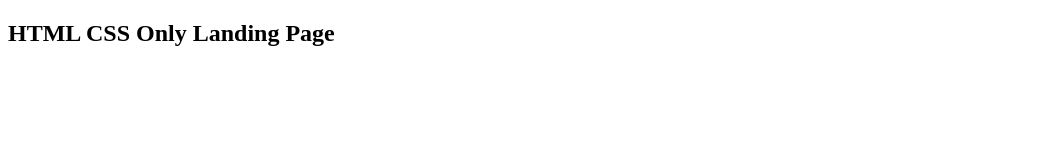
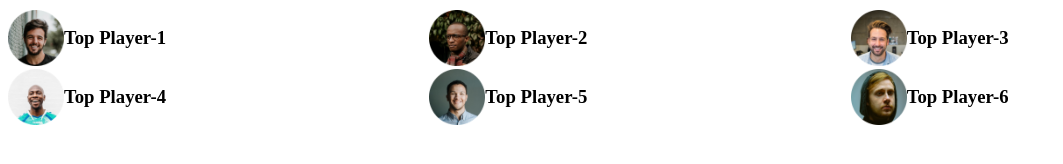
Before and after one commit to PalashHalder/module-10-html-css-only-landing-page, a plain HTML site: page index.html in a window 1280 px wide. Shown: the whole page, without its empty margins (0-1063 px from the left). Drawn offline with Linux system fonts and the light colour scheme.

Commit message:
Use grid and flex layout to align the players

```diff
--- a/index.html
+++ b/index.html
@@ -4,9 +4,53 @@
     <meta charset="UTF-8">
     <meta http-equiv="X-UA-Compatible" content="IE=edge">
     <meta name="viewport" content="width=device-width, initial-scale=1.0">
+    <!-- css style sheet -->
+    <link rel="stylesheet" href="style/style.css">
     <title>HTML CSS Only Landing Page</title>
 </head>
 <body>
-    <h2>HTML CSS Only Landing Page</h2>
+    <!-- header start -->
+    <header>
+
+    </header>
+    <!-- header end -->
+
+    <!-- main start -->
+    <main>
+        <!-- top players and top blogs start -->
+        <section>
+            <div class="top-players">
+                <div class="players">
+                    <!-- .player*6>img[src="images/players/palyer-$.png -->
+                    <div class="player">
+                        <img src="images/players/player-1.png" alt="">
+                        <h3>Top Player-1</h3>
+                    </div>
+                    <div class="player">
+                        <img src="images/players/player-2.png" alt="">
+                        <h3>Top Player-2</h3>
+                    </div>
+                    <div class="player">
+                        <img src="images/players/player-3.png" alt="">
+                        <h3>Top Player-3</h3>
+                    </div>
+                    <div class="player">
+                        <img src="images/players/player-4.png" alt="">
+                        <h3>Top Player-4</h3>
+                    </div>
+                    <div class="player">
+                        <img src="images/players/player-5.png" alt="">
+                        <h3>Top Player-5</h3>
+                    </div>
+                    <div class="player">
+                        <img src="images/players/player-6.png" alt="">
+                        <h3>Top Player-6</h3>
+                    </div>
+                </div>
+            </div>
+        </section>
+         <!-- top players and top blogs end -->
+    </main>
+    <!-- main end -->
 </body>
 </html>
--- /dev/null
+++ b/style/style.css
@@ -0,0 +1,18 @@
+/* top players style start */
+.players{
+    display: grid;
+    grid-template-columns: repeat(3, 1fr);
+    /* grid-template-columns: 1fr, 1fr 1fr; */
+}
+
+.player{
+    display: flex;
+    align-items: center;
+}
+
+.player img{
+    width: 56px;
+    height: 56px;
+}
+
+/* top players style start */
```
